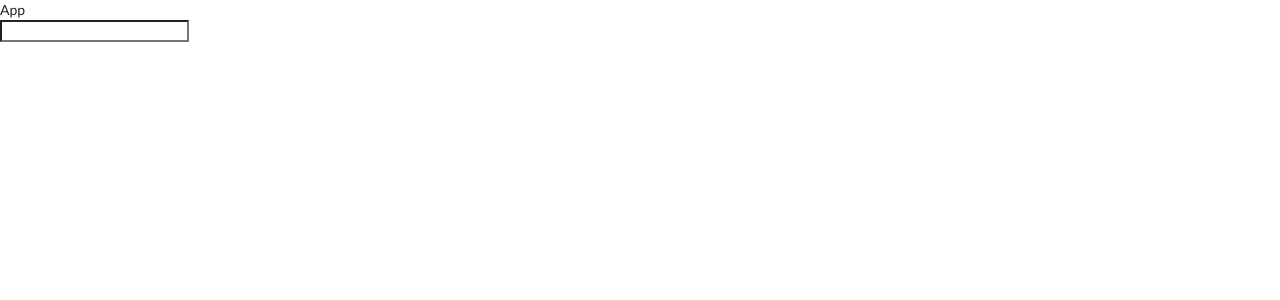
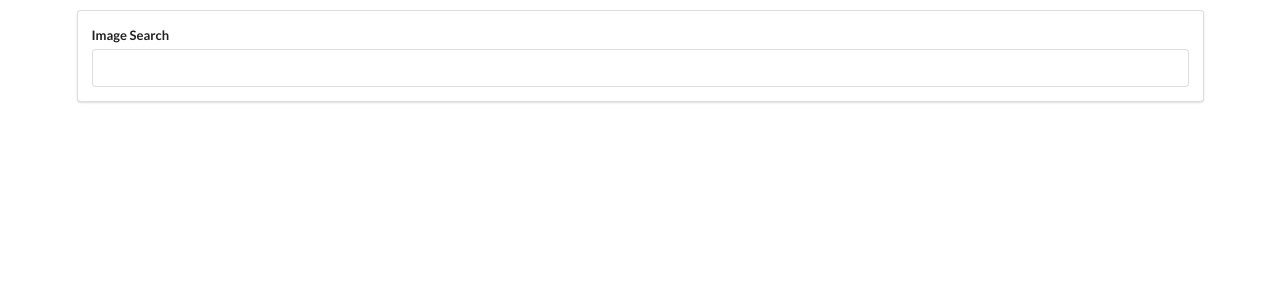
Before and after one commit to raylom/react-pics, a React (Create React App) app: page / in a window 1280 px wide. Shown: the top 300 px of the page. Built offline with nearby package versions, Linux system fonts and the light colour scheme.

Commit message:
added semantic ui classes to searchbar

```diff
--- a/public/index.html
+++ b/public/index.html
@@ -4,11 +4,13 @@
 <head>
   <meta charset="utf-8" />
   <link rel="shortcut icon" href="%PUBLIC_URL%/favicon.ico" />
-  <link rel="stylesheet" href=" https://cdnjs.cloudflare.com/ajax/libs/semantic-ui/2.4.1/semantic.min.css" />
+
 
   <meta name="viewport" content="width=device-width, initial-scale=1" />
   <meta name="theme-color" content="#000000" />
+  <link rel="stylesheet" href="https://cdnjs.cloudflare.com/ajax/libs/semantic-ui/2.4.1/semantic.min.css" />
   <!--
+
       manifest.json provides metadata used when your web app is installed on a
       user's mobile device or desktop. See https://developers.google.com/web/fundamentals/web-app-manifest/
     -->
--- a/src/components/App.js
+++ b/src/components/App.js
@@ -3,8 +3,7 @@
 
 const App = () => {
   return (
-    <div>
-      App
+    <div className="ui container" style={{ marginTop: "10px" }}>
       <SearchBar />
     </div>
   );
--- a/src/components/SearchBar.js
+++ b/src/components/SearchBar.js
@@ -3,9 +3,12 @@
 class SearchBar extends React.Component {
   render() {
     return (
-      <div>
-        <form action="">
-          <input type="text" />
+      <div className="ui segment">
+        <form className="ui form" action="">
+          <div className="field">
+            <label htmlFor="">Image Search</label>
+            <input type="text" />
+          </div>
         </form>
       </div>
     );
```
